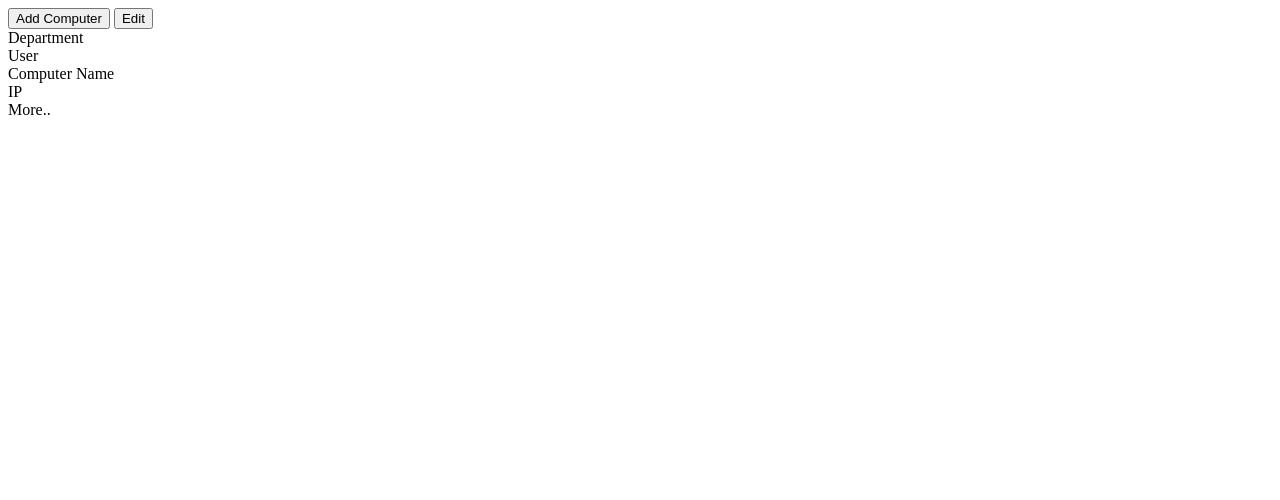
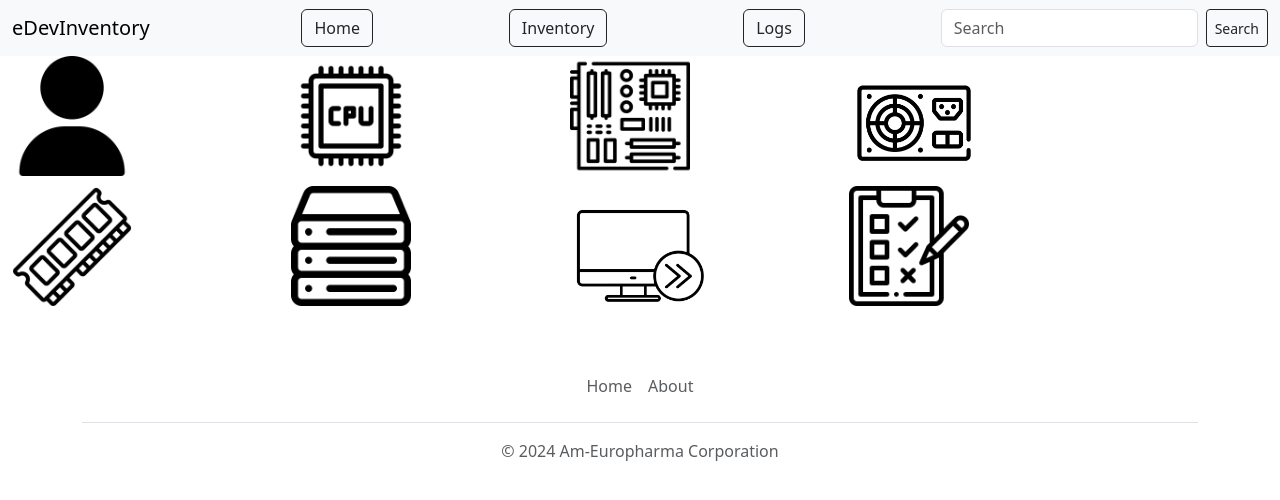
Before and after one commit to vncebrmjo/AM-EUROPHARMA_Computer_Inventory, a Flask app: template templates/Add_Inventory.html in a window 1280 px wide. Shown: the top 500 px of the page. Run offline with Flask 3, Linux system fonts and the light colour scheme; the template is opened without the code that fills it, so the values that code supplies are empty.

Commit message:
added icons for add_inventory form

```diff
--- a/static/css/design.css
+++ b/static/css/design.css
@@ -1,4 +1,27 @@
 #icon_details{
     height: 30px;
-
 }
+#user{
+height: 120px;
+}
+#processor{
+height: 120px;
+}
+#Mobo{
+height: 120px;
+}
+#PS{
+height: 130px;
+}
+#ram{
+height: 120px;
+}
+#storage{
+height: 120px;
+}
+#OS{
+height: 140px;
+}
+#status{
+height: 120px;
+}
--- a/templates/Add_Inventory.html
+++ b/templates/Add_Inventory.html
@@ -3,28 +3,23 @@
 <head>
     <meta charset="UTF-8">
     <title>Add_Inventory</title>
+     <link href="https://cdn.jsdelivr.net/npm/bootstrap@5.3.3/dist/css/bootstrap.min.css" rel="stylesheet" integrity="sha384-QWTKZyjpPEjISv5WaRU9OFeRpok6YctnYmDr5pNlyT2bRjXh0JMhjY6hW+ALEwIH" crossorigin="anonymous">
+    <link rel="stylesheet" href="static/css/design.css">
 </head>
+{% include 'Header.html' %}
 <body>
-<button type="button" class="btn btn-outline-primary">Add Computer</button>
-<button type="button" class="btn btn-outline-primary">Edit</button>
-<div class="container text-center">
-  <div class="row">
-    <div class="col">
-      Department
-    </div>
-    <div class="col">
-      User
-    </div>
-    <div class="col">
-      Computer Name
-    </div>
-    <div class="col">
-      IP
-    </div>
-      <div class="col">
-      More..
-    </div>
-  </div>
+<div class ="row container">
+    <div id="div_user" class="col-md-3 mx-auto"> <a href=""> <img src="static/icons/user.png" id="user"> </a> </div>
+    <div class="col-md-3 mx-auto"> <a href=""> <img src="static/icons/processor.png" id="processor"> </a></div>
+    <div class="col-md-3 mx-auto"> <a href=""> <img src="static/icons/motherboard.png" id="Mobo"> </a></div>
+    <div class="col-md-3 mx-auto"> <a href=""> <img src="static/icons/power-supply.png" id="PS"> </a></div>
+</div>
+<div class ="row container">
+    <div id="" class="col-md-3 mx-auto"> <a href=""> <img src="static/icons/ram.png" id="ram"> </a> </div>
+    <div class="col-md-3 mx-auto"> <a href=""> <img src="static/icons/storage.png" id="storage"> </a></div>
+    <div class="col-md-3 mx-auto"> <a href=""> <img src="static/icons/operating system.png" id="OS"> </a></div>
+    <div class="col-md-3 mx-auto"> <a href=""> <img src="static/icons/device status.png" id="status"> </a></div>
 </div>
 </body>
+{% include 'Footer.html' %}
 </html>
--- /dev/null
+++ b/templates/Header.html
@@ -0,0 +1,13 @@
+<nav class="navbar bg-body-tertiary">
+  <div class="container-fluid">
+    <a class="navbar-brand">eDevInventory</a>
+
+      <button type="button" class="btn btn-outline-dark">Home</button>
+      <button type="button" class="btn btn-outline-dark">Inventory</button>
+      <button type="button" class="btn btn-outline-dark">Logs</button>
+    <form class="d-flex" role="search">
+      <input class="form-control me-2" type="search" placeholder="Search" aria-label="Search">
+      <button class="btn btn-outline-dark btn-sm" type="submit">Search</button>
+    </form>
+  </div>
+</nav>
```
Also changed, not shown: templates/main_page.html (+2 -13 lines), static/icons/device status.png (added), static/icons/motherboard.png (added), static/icons/operating system.png (added), static/icons/power-supply.png (added), static/icons/processor.png (added), static/icons/ram.png (added), static/icons/storage.png (added), static/icons/user.png (added).
